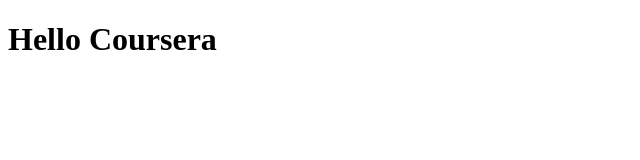
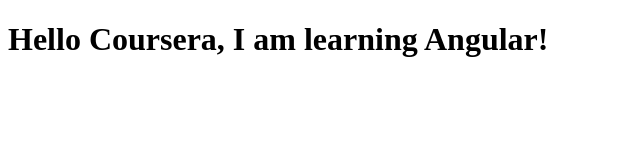
Before and after one commit to developer-suraj-verma/coursera-test, a plain HTML site: page index.html in a window 1280 px wide. Shown: the whole page, without its empty margins (0-640 px from the left). Drawn offline with Linux system fonts and the light colour scheme.

Commit message:
Learning Angular

```diff
--- a/index.html
+++ b/index.html
@@ -7,6 +7,6 @@
     <title>Hello Coursera</title>
 </head>
 <body>
-    <h1>Hello Coursera</h1>
+    <h1>Hello Coursera, I am learning Angular!</h1>
 </body>
 </html>
```
